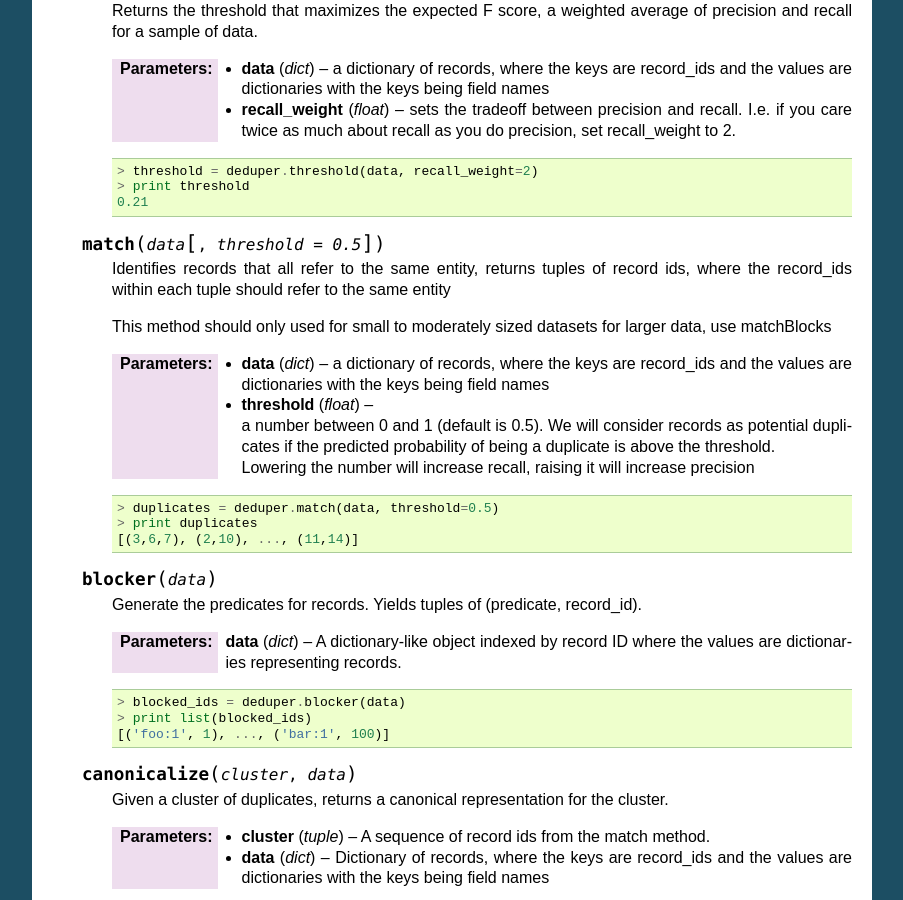
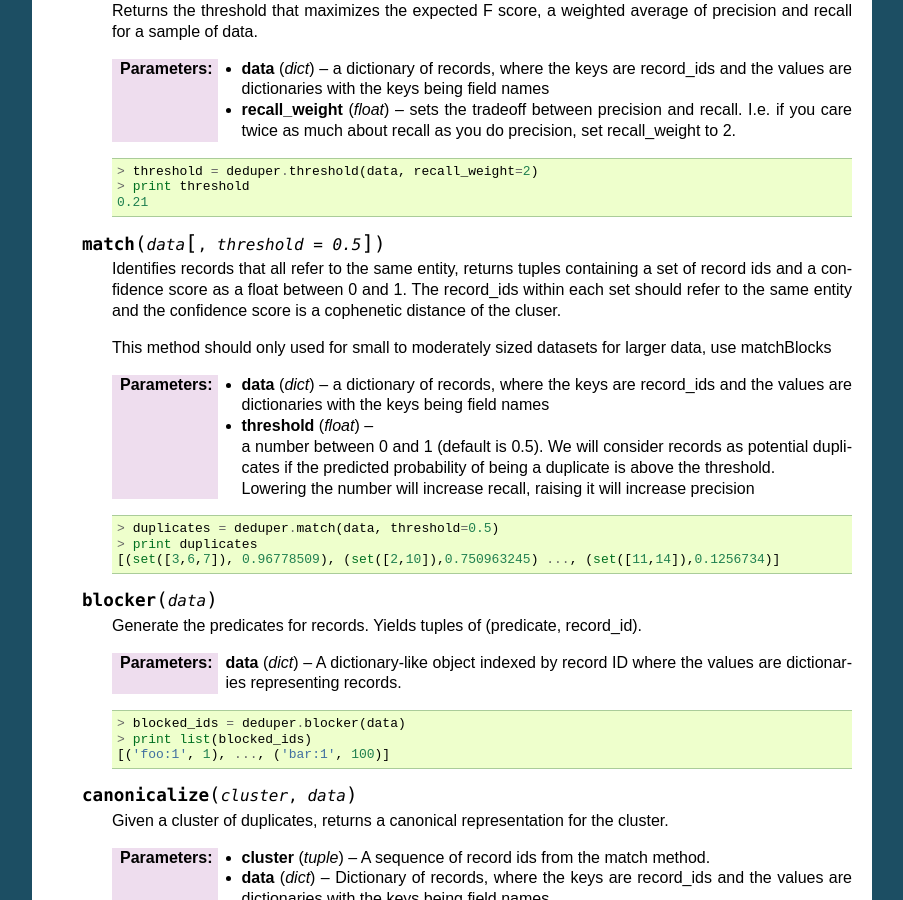
Before and after one commit to dedupeio/dedupe, a Sphinx documentation site: the page built from docs/API-documentation.rst, in a window 1280 px wide and 900 px high, scrolled down 2794 px. Shown: the whole window, without its empty margins (198-1101 px from the left). Built offline with Sphinx 7.4.7, drawn with Linux system fonts in a browser that asks for light colours; some of the changed text lies outside the part shown.

Commit message:
Updated docs to show output of match method

```diff
--- a/docs/common_dedupe_methods.rst
+++ b/docs/common_dedupe_methods.rst
@@ -20,9 +20,10 @@
 
 .. py:method:: match(data, [threshold = 0.5])
 
-   Identifies records that all refer to the same entity, returns tuples of
-   record ids, where the record_ids within each tuple should refer to the
-   same entity
+   Identifies records that all refer to the same entity, returns tuples
+   containing a set of record ids and a confidence score as a float between 0
+   and 1. The record_ids within each set should refer to the
+   same entity and the confidence score is a cophenetic distance of the cluser.
 
    This method should only used for small to moderately sized datasets for
    larger data, use matchBlocks
@@ -42,7 +43,7 @@
 
       > duplicates = deduper.match(data, threshold=0.5)
       > print duplicates
-      [(3,6,7), (2,10), ..., (11,14)]
+      [(set([3,6,7]), 0.96778509), (set([2,10]),0.750963245) ..., (set([11,14]),0.1256734)]
 
 
 .. py:method:: blocker(data)
```
